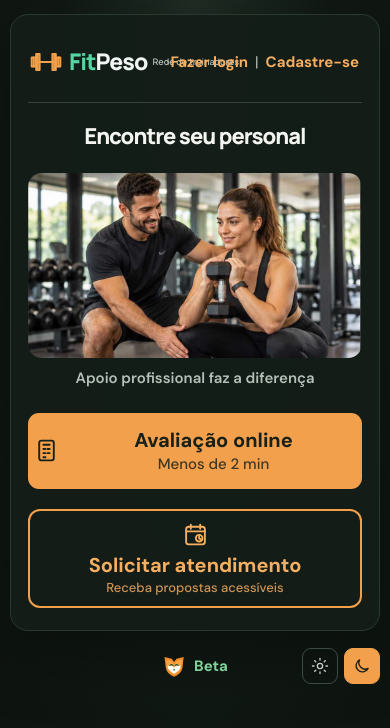
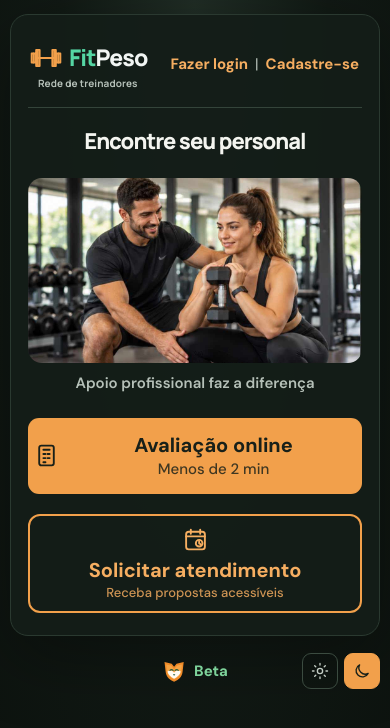
Before and after one commit to albertoapr/calculadoraimc, a Vue app: page / in a window 390 px wide. Shown: the top 728 px of the page. Built offline with nearby package versions, Linux system fonts and the light colour scheme.

Commit message:
Distribui subtítulo por toda largura da marca, centralizado sob peso e FitPeso

```diff
--- a/src/assets/main.css
+++ b/src/assets/main.css
@@ -213,11 +213,11 @@ footer a:hover { text-decoration: underline; }
 footer img { width: 24px; height: 24px; }
 /* Barra superior da página inicial: marca à esquerda, acesso à direita. */
 .fitpeso-home-topbar { position: relative; z-index: 5; display: flex; align-items: center; justify-content: space-between; gap: 12px; min-width: 0; margin-bottom: 8px; }
-.fitpeso-home-brand { display: inline-flex; flex: 0 1 auto; min-width: 0; align-items: center; gap: 7px; font-family: Manrope, sans-serif; font-weight: 900; letter-spacing: -.05em; line-height: 1.2; }
+.fitpeso-home-brand { display: inline-grid; flex: 0 1 auto; min-width: 0; grid-template-columns: auto auto; grid-template-rows: auto auto; align-items: center; justify-items: center; column-gap: 7px; row-gap: 1px; font-family: Manrope, sans-serif; font-weight: 900; letter-spacing: -.05em; line-height: 1.2; }
 .fitpeso-home-brand .dumbbell-icon { width: 42px; height: 42px; transform: none; align-self: center; }
-.fitpeso-home-brand .brand-lockup { align-items: flex-start; }
+.fitpeso-home-brand .brand-default { grid-column: 2; grid-row: 1; }
 .fitpeso-home-brand .brand-default { font-size: 27px; white-space: nowrap; }
-.fitpeso-home-brand .brand-tagline { font-size: 10px; white-space: nowrap; }
+.fitpeso-home-brand .brand-tagline { grid-column: 1 / -1; grid-row: 2; justify-self: stretch; font-size: 11px; font-weight: 700; text-align: center; white-space: nowrap; letter-spacing: .01em; }
 .customer-account-links { display: flex; align-items: center; justify-content: flex-end; gap: 3px; min-width: 0; margin: 0; color: var(--blue-dark); font-size: 16px; font-weight: 700; line-height: 1.25; }
 .customer-account-links > a, .customer-account-links > button { display: inline-flex; align-items: center; justify-content: center; min-height: 44px; padding: 8px 4px; border: 0; border-radius: 8px; color: inherit; background: transparent; font: inherit; text-decoration: none; white-space: nowrap; cursor: pointer; }
 .customer-account-links a:hover, .customer-account-links button:hover { text-decoration: underline; }
@@ -382,10 +382,10 @@ html[data-theme='dark'] .field textarea { border-color: #3b4b40; color: #f4f5f0;
 
 @media (max-width: 520px) {
   .fitpeso-home-topbar { gap: 8px; margin-bottom: 2px; }
-  .fitpeso-home-brand { gap: 5px; }
+  .fitpeso-home-brand { column-gap: 5px; }
   .fitpeso-home-brand .dumbbell-icon { width: 36px; height: 36px; }
   .fitpeso-home-brand .brand-default { font-size: 23px; }
-  .fitpeso-home-brand .brand-tagline { font-size: 9px; }
+  .fitpeso-home-brand .brand-tagline { font-size: 10px; }
   .customer-account-links { gap: 1px; font-size: 15px; }
   .customer-account-links > a, .customer-account-links > button { min-height: 44px; padding-inline: 3px; }
   .account-greeting { font-size: 15px; }
@@ -421,7 +421,7 @@ html[data-theme='dark'] .field textarea { border-color: #3b4b40; color: #f4f5f0;
 @media (max-width: 370px) {
   .fitpeso-home-brand .dumbbell-icon { width: 32px; height: 32px; }
   .fitpeso-home-brand .brand-default { font-size: 20px; }
-  .fitpeso-home-brand .brand-tagline { font-size: 8px; }
+  .fitpeso-home-brand .brand-tagline { font-size: 10px; }
   .customer-account-links { font-size: 14px; }
   .account-greeting { font-size: 14px; }
   .account-greeting > span { max-width: 8ch; }
```
